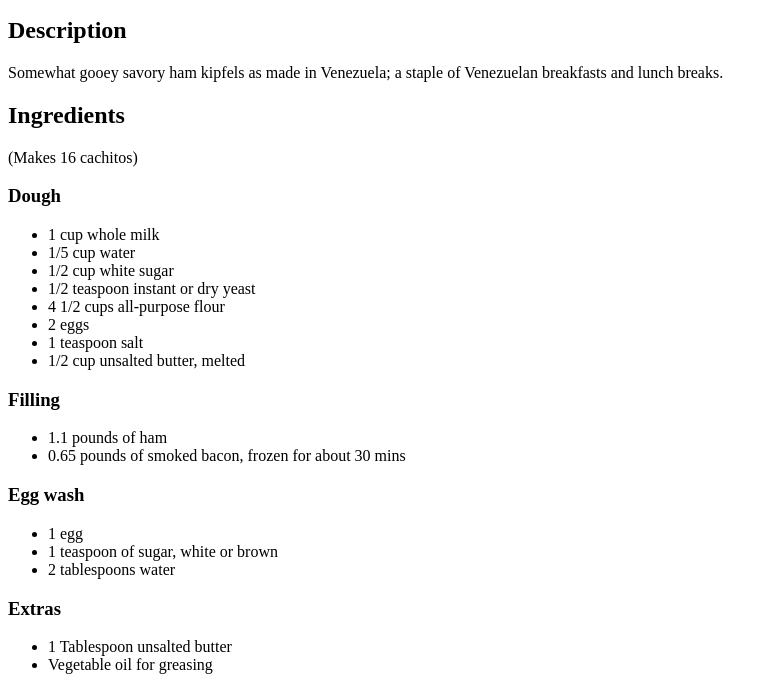
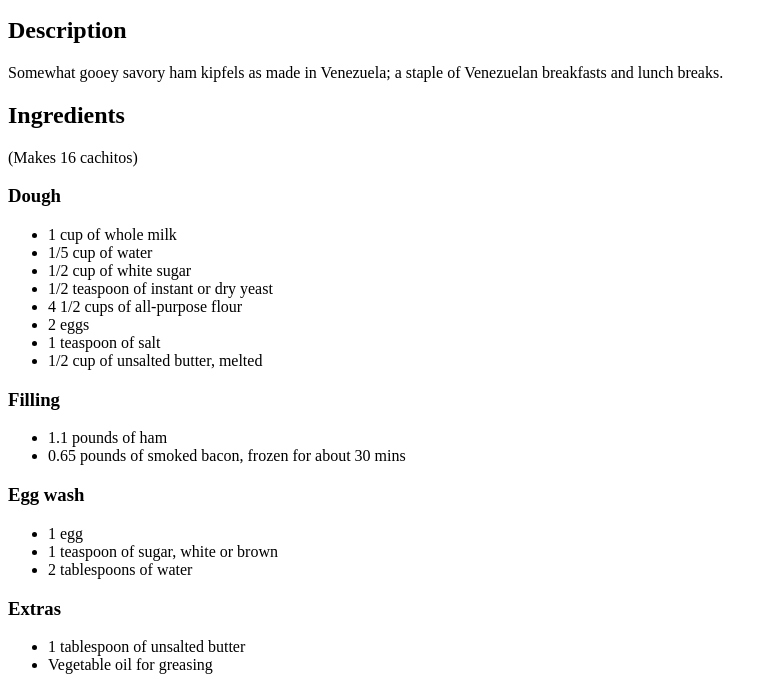
Before and after one commit to pedrobernardez/odin-recipes, a plain HTML site: page recipes/cachitosdejamon.html in a window 1280 px wide. Shown: the part 101-788 px from the top of the page, without its empty margins (0-778 px from the left). Drawn offline with Linux system fonts and the light colour scheme.

Commit message:
Harmonized cachito ingredients with other recipes

```diff
--- a/recipes/cachitosdejamon.html
+++ b/recipes/cachitosdejamon.html
@@ -12,14 +12,14 @@
 <p>(Makes 16 cachitos)</p>
 <h3>Dough</h3>
 <ul>
-<li>1 cup whole milk</li>
-<li>1/5 cup  water</li>
-<li>1/2 cup white sugar</li>
-<li>1/2 teaspoon instant or dry yeast</li>
-<li>4 1/2 cups all-purpose flour</li>
+<li>1 cup of whole milk</li>
+<li>1/5 cup of water</li>
+<li>1/2 cup of white sugar</li>
+<li>1/2 teaspoon of instant or dry yeast</li>
+<li>4 1/2 cups of all-purpose flour</li>
 <li>2 eggs</li>
-<li>1 teaspoon salt</li>
-<li>1/2 cup unsalted butter, melted</li>
+<li>1 teaspoon of salt</li>
+<li>1/2 cup of unsalted butter, melted</li>
 </ul>
 <h3>Filling</h3>
 <ul>
@@ -30,11 +30,11 @@
 <ul>
 <li>1 egg</li>
 <li>1 teaspoon of sugar, white or brown
-<li>2 tablespoons water</li>
+<li>2 tablespoons of water</li>
 </ul>
 <h3>Extras</h3>
 <ul>
-<li>1 Tablespoon unsalted butter</li>
+<li>1 tablespoon of unsalted butter</li>
 <li>Vegetable oil for greasing</li>
 </ul>
 <p>NOTE: Do not add all the milk at once when making the dough; reserve 4 tablespoons and add only if necessary to soften the dough, little by little. The dough must be soft and elastic and the amount of liquid and kneading time may need adjusting depending on ambient conditions and rolling method.</p>
```
